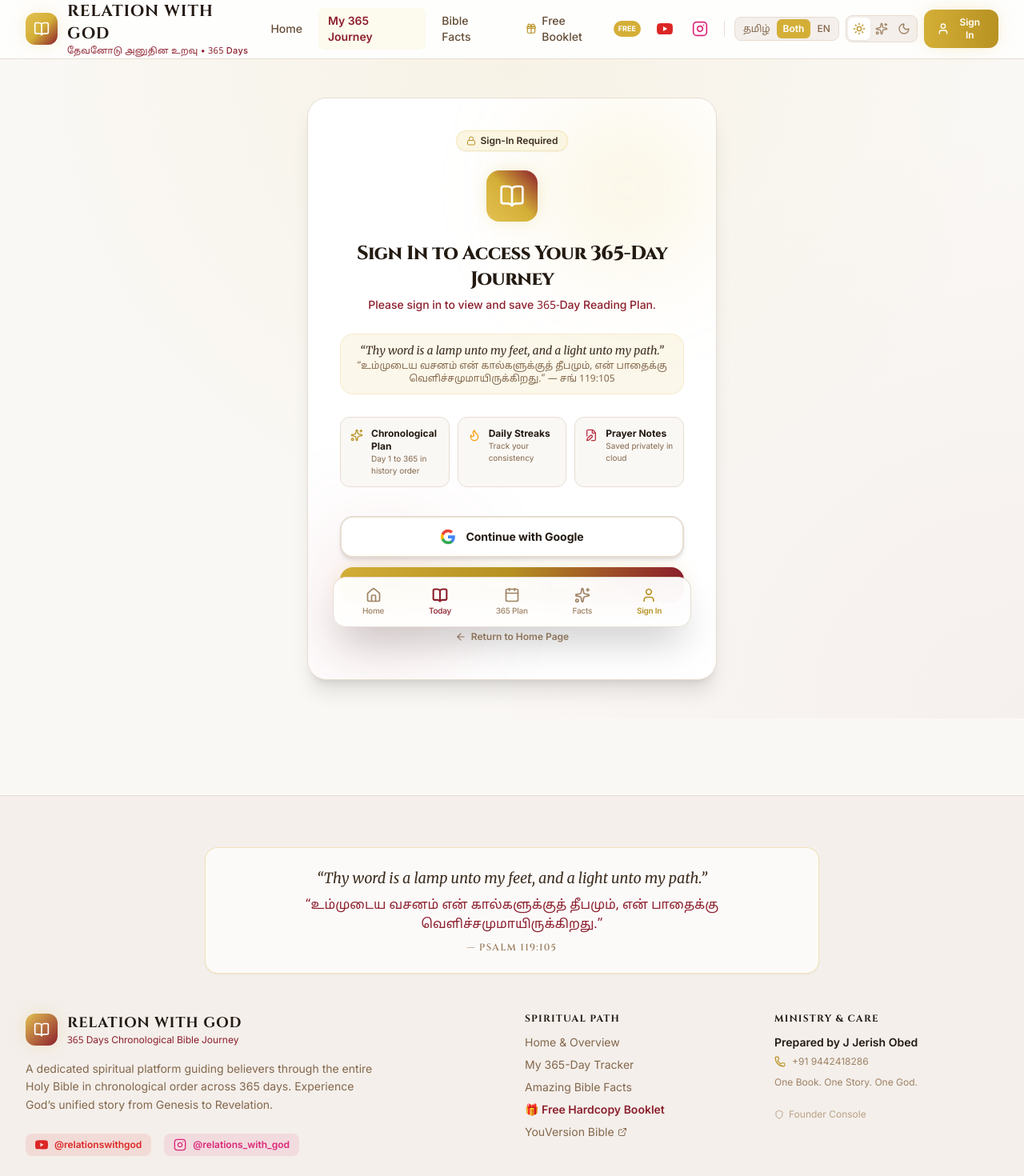
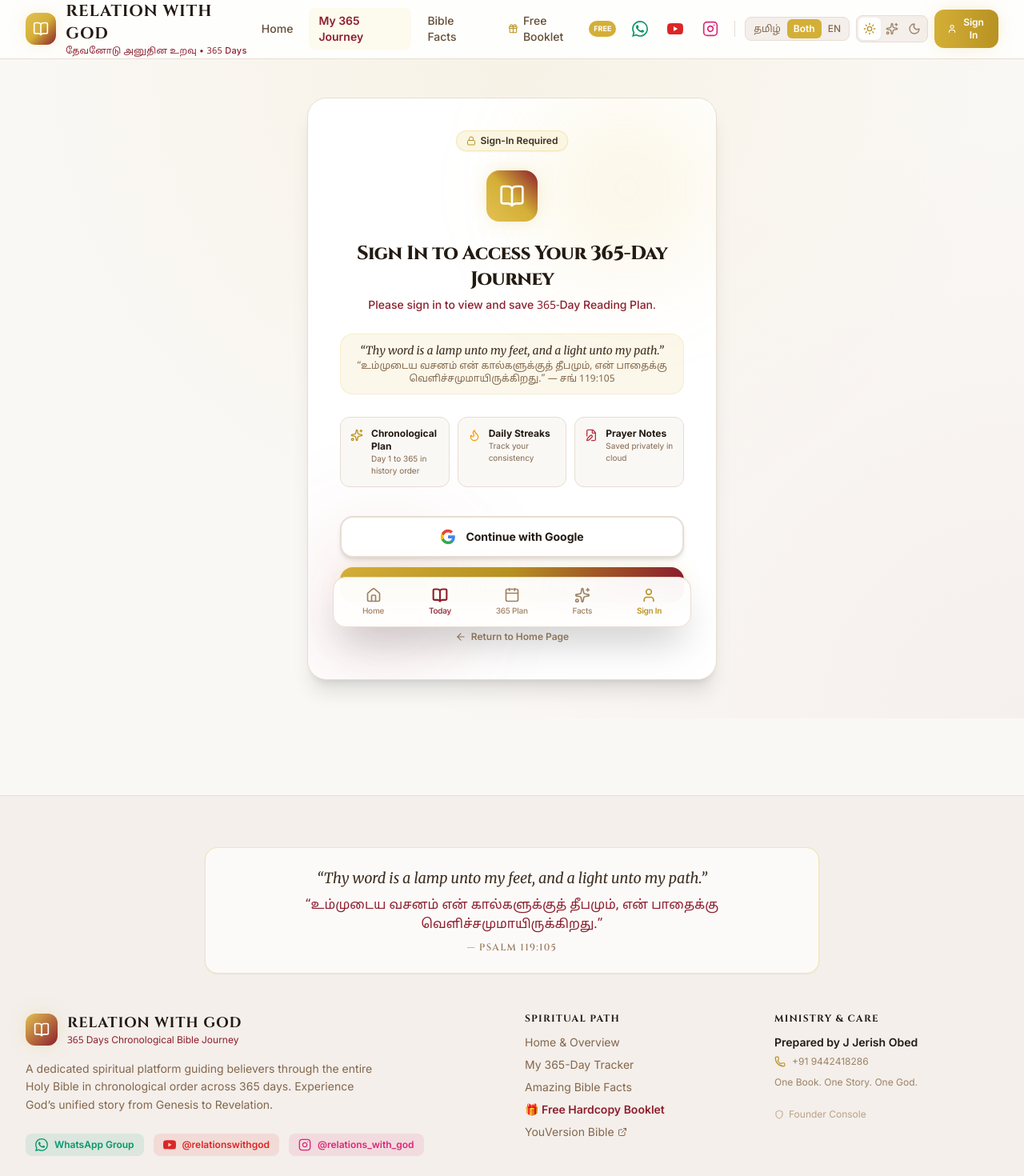
Before and after one commit to jerishobed/relation-with-god, a Next.js app: page /dashboard in a window 1280 px wide. Shown: the top 1470 px of the page at 80% size. Built offline with nearby package versions, Linux system fonts and the light colour scheme; no server answers; the database is empty.

Commit message:
feat: integrate official WhatsApp Community link across navbar, dashboard, social hub, and footer

```diff
--- a/src/app/dashboard/page.tsx
+++ b/src/app/dashboard/page.tsx
@@ -18,7 +18,9 @@ import {
   BookOpen,
   User,
   Shield,
+  ExternalLink,
 } from 'lucide-react';
+import { WhatsAppIcon } from '@/components/SocialIcons';
 
 export default function DashboardPage() {
   const { user, progress, resetProgress, isAuthenticated, loading, openAuthModal } = useAuth();
@@ -96,6 +98,33 @@ export default function DashboardPage() {
           </div>
         </div>
 
+        {/* WhatsApp Community Fellowship Banner */}
+        <div className="flex flex-col sm:flex-row items-center justify-between gap-3 p-3.5 sm:p-4 rounded-2xl bg-gradient-to-r from-emerald-500/10 via-emerald-600/10 to-teal-500/10 border border-emerald-500/30 shadow-sm">
+          <div className="flex items-center gap-3">
+            <div className="w-10 h-10 rounded-xl bg-emerald-600 text-white flex items-center justify-center shrink-0 shadow-sm">
+              <WhatsAppIcon className="w-6 h-6" />
+            </div>
+            <div>
+              <p className="text-xs sm:text-sm font-bold text-sanctuary-900 dark:text-sanctuary-100">
+                {isTamil ? 'அதிகாரப்பூர்வ WhatsApp குழுவில் இணையுங்கள்!' : 'Join our Official WhatsApp Community!'}
+              </p>
+              <p className="text-[11px] sm:text-xs text-sanctuary-600 dark:text-sanctuary-400">
+                {isTamil ? 'தினசரி நினைவூட்டல்கள், தியானங்கள் மற்றும் கூட்டு வாசிப்பு ஐக்கியம்' : 'Daily 15-minute reminders, chapter discussions & prayer fellowship'}
+              </p>
+            </div>
+          </div>
+          <a
+            href="https://chat.whatsapp.com/HtxaD964WV4EeYFw64MTJY?mode=gi_t"
+            target="_blank"
+            rel="noopener noreferrer"
+            className="w-full sm:w-auto shrink-0 flex items-center justify-center gap-2 px-4 py-2.5 rounded-xl bg-emerald-600 hover:bg-emerald-700 text-white text-xs font-bold shadow-sm hover:shadow-md transition-all active:scale-95"
+          >
+            <WhatsAppIcon className="w-4 h-4" />
+            <span>{isTamil ? 'குழுவில் இணைய' : 'Join WhatsApp Group'}</span>
+            <ExternalLink className="w-3.5 h-3.5" />
+          </a>
+        </div>
+
         {/* Compact Micro-Stats Bar (Only 45px tall!) */}
         <ProgressOverview />
 
--- a/src/components/Footer.tsx
+++ b/src/components/Footer.tsx
@@ -3,7 +3,7 @@
 import React from 'react';
 import Link from 'next/link';
 import { BookOpen, Phone, Heart, ExternalLink, Shield } from 'lucide-react';
-import { YoutubeIcon, InstagramIcon } from '@/components/SocialIcons';
+import { YoutubeIcon, InstagramIcon, WhatsAppIcon } from '@/components/SocialIcons';
 export default function Footer() {
 
   return (
@@ -45,7 +45,17 @@ export default function Footer() {
               A dedicated spiritual platform guiding believers through the entire Holy Bible in chronological order across 365 days. Experience God’s unified story from Genesis to Revelation.
             </p>
 
-            <div className="pt-2 flex items-center gap-4">
+            <div className="pt-2 flex flex-wrap items-center gap-3">
+              <a
+                href="https://chat.whatsapp.com/HtxaD964WV4EeYFw64MTJY?mode=gi_t"
+                target="_blank"
+                rel="noopener noreferrer"
+                className="flex items-center gap-2 px-3 py-1.5 rounded-lg bg-emerald-600/10 hover:bg-emerald-600/20 text-emerald-600 dark:text-emerald-400 text-xs font-semibold transition-colors"
+              >
+                <WhatsAppIcon className="w-4 h-4" />
+                <span>WhatsApp Group</span>
+              </a>
+
               <a
                 href="https://www.youtube.com/@relationswithgod"
                 target="_blank"
--- a/src/components/Navbar.tsx
+++ b/src/components/Navbar.tsx
@@ -16,7 +16,7 @@ import {
   Languages,
   Gift,
 } from 'lucide-react';
-import { YoutubeIcon, InstagramIcon } from '@/components/SocialIcons';
+import { YoutubeIcon, InstagramIcon, WhatsAppIcon } from '@/components/SocialIcons';
 
 export default function Navbar() {
   const pathname = usePathname();
@@ -116,6 +116,16 @@ export default function Navbar() {
           {/* Social Channels & Controls */}
           <div className="hidden lg:flex items-center gap-2">
             {/* Social Links */}
+            <a
+              href="https://chat.whatsapp.com/HtxaD964WV4EeYFw64MTJY?mode=gi_t"
+              target="_blank"
+              rel="noopener noreferrer"
+              className="p-2 rounded-lg text-emerald-600 hover:bg-emerald-50 dark:hover:bg-emerald-950/30 transition-colors"
+              title="Join WhatsApp Community"
+            >
+              <WhatsAppIcon className="w-5 h-5" />
+            </a>
+
             <a
               href="https://www.youtube.com/@relationswithgod"
               target="_blank"
@@ -230,8 +240,18 @@ export default function Navbar() {
             )}
           </div>
 
-          {/* Mobile Quick Controls (Lang, Theme, Auth) */}
+          {/* Mobile Quick Controls (Lang, Theme, WhatsApp, Auth) */}
           <div className="flex items-center gap-1.5 md:hidden">
+            <a
+              href="https://chat.whatsapp.com/HtxaD964WV4EeYFw64MTJY?mode=gi_t"
+              target="_blank"
+              rel="noopener noreferrer"
+              className="p-1.5 rounded-lg text-emerald-600 hover:bg-emerald-50 dark:hover:bg-emerald-950/30"
+              title="Join WhatsApp Group"
+            >
+              <WhatsAppIcon className="w-4 h-4" />
+            </a>
+
             <button
               onClick={() => setLang(lang === 'ta' ? 'en' : 'ta')}
               className="px-2 py-1 text-xs font-bold rounded-lg bg-sanctuary-100 dark:bg-sanctuary-800 text-gold-600 dark:text-gold-400"
--- a/src/components/SocialHubSection.tsx
+++ b/src/components/SocialHubSection.tsx
@@ -2,7 +2,7 @@
 
 import React from 'react';
 import { Heart, Play, ExternalLink, Share2, Sparkles } from 'lucide-react';
-import { YoutubeIcon, InstagramIcon } from '@/components/SocialIcons';
+import { YoutubeIcon, InstagramIcon, WhatsAppIcon } from '@/components/SocialIcons';
 import { useTheme } from '@/lib/themeContext';
 
 export default function SocialHubSection() {
@@ -29,12 +29,64 @@ export default function SocialHubSection() {
           </p>
 
           <p className="text-sm text-sanctuary-600 dark:text-sanctuary-300 mt-3">
-            Join our growing community on YouTube and Instagram for daily spiritual encouragement, Bible reading reflections, and prayer.
+            Join our growing community on WhatsApp, YouTube, and Instagram for daily spiritual encouragement, Bible reading reflections, and fellowship.
           </p>
         </div>
 
         {/* Social Cards */}
-        <div className="grid grid-cols-1 md:grid-cols-2 gap-8 max-w-5xl mx-auto">
+        <div className="grid grid-cols-1 md:grid-cols-3 gap-6 max-w-6xl mx-auto">
+
+          {/* WhatsApp Community Card */}
+          <div className="p-6 sm:p-8 rounded-3xl bg-white dark:bg-sanctuary-900 border border-sanctuary-200 dark:border-sanctuary-800 shadow-sm hover:shadow-xl hover:border-emerald-400/50 transition-all duration-300 flex flex-col justify-between group">
+            <div>
+              <div className="flex items-center justify-between mb-5">
+                <div className="w-12 h-12 rounded-2xl bg-emerald-500/10 text-emerald-600 dark:text-emerald-400 flex items-center justify-center group-hover:scale-110 transition-transform">
+                  <WhatsAppIcon className="w-7 h-7" />
+                </div>
+                <span className="px-3 py-1 rounded-full bg-emerald-50 dark:bg-emerald-950/40 text-emerald-700 dark:text-emerald-400 text-xs font-bold border border-emerald-200/40">
+                  Daily Fellowship & Reminders
+                </span>
+              </div>
+
+              <h3 className="font-cinzel text-xl font-bold text-sanctuary-900 dark:text-sanctuary-100 mb-1">
+                WhatsApp Community
+              </h3>
+              <p className="text-sm text-emerald-600 font-semibold mb-3">
+                Relations with God
+              </p>
+
+              <p className="text-xs sm:text-sm text-sanctuary-600 dark:text-sanctuary-300 leading-relaxed mb-6">
+                Receive daily 15-minute Bible reading reminders, chapter discussions, reflections, and spiritual fellowship with fellow believers directly on WhatsApp.
+              </p>
+
+              {/* WhatsApp Preview Box */}
+              <div className="rounded-2xl bg-sanctuary-100 dark:bg-sanctuary-950 p-4 border border-sanctuary-200 dark:border-sanctuary-800 flex items-center gap-4 mb-6">
+                <div className="w-12 h-12 rounded-xl bg-emerald-600 text-white flex items-center justify-center shadow-md">
+                  <WhatsAppIcon className="w-6 h-6" />
+                </div>
+                <div>
+                  <p className="text-xs font-bold text-sanctuary-900 dark:text-sanctuary-100">
+                    Official WhatsApp Group
+                  </p>
+                  <p className="text-[11px] text-sanctuary-500 dark:text-sanctuary-400">
+                    Join for daily encouragement
+                  </p>
+                </div>
+              </div>
+            </div>
+
+            <a
+              href="https://chat.whatsapp.com/HtxaD964WV4EeYFw64MTJY?mode=gi_t"
+              target="_blank"
+              rel="noopener noreferrer"
+              className="w-full flex items-center justify-center gap-2 py-3 rounded-xl bg-emerald-600 hover:bg-emerald-700 text-white text-xs font-bold shadow-md hover:shadow-lg transition-all"
+            >
+              <WhatsAppIcon className="w-4 h-4" />
+              <span>Join WhatsApp Group</span>
+              <ExternalLink className="w-3.5 h-3.5" />
+            </a>
+          </div>
+
 
           {/* YouTube Card */}
           <div className="p-6 sm:p-8 rounded-3xl bg-white dark:bg-sanctuary-900 border border-sanctuary-200 dark:border-sanctuary-800 shadow-sm hover:shadow-xl hover:border-red-400/50 transition-all duration-300 flex flex-col justify-between group">
--- a/src/components/SocialIcons.tsx
+++ b/src/components/SocialIcons.tsx
@@ -31,3 +31,16 @@ export function InstagramIcon({ className = 'w-5 h-5' }: { className?: string })
     </svg>
   );
 }
+
+export function WhatsAppIcon({ className = 'w-5 h-5' }: { className?: string }) {
+  return (
+    <svg
+      className={className}
+      viewBox="0 0 24 24"
+      fill="currentColor"
+      xmlns="http://www.w3.org/2000/svg"
+    >
+      <path d="M17.472 14.382c-.297-.149-1.758-.867-2.03-.967-.273-.099-.471-.148-.67.15-.197.297-.767.966-.94 1.164-.173.199-.347.223-.644.075-.297-.15-1.255-.463-2.39-1.475-.883-.788-1.48-1.761-1.653-2.059-.173-.297-.018-.458.13-.606.134-.133.298-.347.446-.52.149-.174.198-.298.298-.497.099-.198.05-.371-.025-.52-.075-.149-.669-1.612-.916-2.207-.242-.579-.487-.5-.669-.51-.173-.008-.371-.01-.57-.01-.198 0-.52.074-.792.372-.272.297-1.04 1.016-1.04 2.479 0 1.462 1.065 2.875 1.213 3.074.149.198 2.096 3.2 5.077 4.487.709.306 1.262.489 1.694.625.712.227 1.36.195 1.871.118.571-.085 1.758-.719 2.006-1.413.248-.694.248-1.289.173-1.413-.074-.124-.272-.198-.57-.347m-5.421 7.403h-.004a9.87 9.87 0 0 1-5.031-1.378l-.361-.214-3.741.982.998-3.648-.235-.374a9.86 9.86 0 0 1-1.51-5.26c.001-5.45 4.436-9.884 9.888-9.884 2.64 0 5.122 1.03 6.988 2.898a9.825 9.825 0 0 1 2.893 6.994c-.003 5.45-4.437 9.884-9.885 9.884m8.413-18.297A11.815 11.815 0 0 0 12.05 0C5.495 0 .16 5.335.157 11.892c0 2.096.547 4.142 1.588 5.945L.057 24l6.305-1.654a11.882 11.882 0 0 0 5.683 1.448h.005c6.554 0 11.89-5.335 11.893-11.893a11.821 11.821 0 0 0-3.48-8.413z" />
+    </svg>
+  );
+}
```
